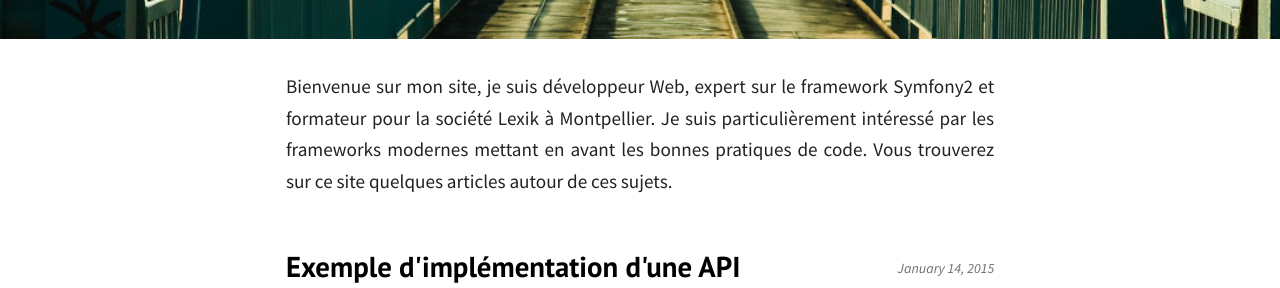
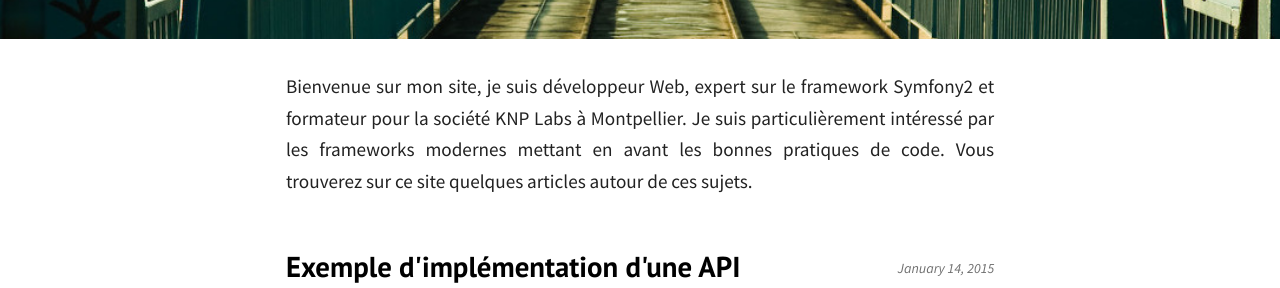
Before and after one commit to jeremyb/jeremyb.github.com, a Jekyll site: the page built from index.html, in a window 1280 px wide. Shown: the part 341-629 px from the top of the page. Built offline with Jekyll 4.4.1, drawn with Linux system fonts in a browser that asks for light colours; the list of posts is cut into pages by our own code.

Commit message:
moving from Lexik to KNP Labs, and fixed LinkedIn links

```diff
--- a/_layouts/default.html
+++ b/_layouts/default.html
@@ -98,7 +98,7 @@
                             </a>
                         </li>
                         <li>
-                            <a href="http://linkedin.com/in/jbarthe" title="LinkedIn" target="_blank">
+                            <a href="http://linkedin.com/in/jeremybarthe" title="LinkedIn" target="_blank">
                                 <i class="icon-linkedin"></i>
                             </a>
                         </li>
--- a/about/index.html
+++ b/about/index.html
@@ -8,7 +8,7 @@ image:
 <div id="about">
     <p class="overview">
         Je suis Jeremy Barthe, développeur Web, expert et formateur sur le
-        framework Symfony2. Je travaille pour la société Lexik à Montpellier.
+        framework Symfony2. Je travaille pour la société KNP Labs à Montpellier.
         Je suis particulièrement intéressé par les frameworks modernes mettant
         en avant les bonnes pratiques de code.
     </p>
@@ -51,7 +51,7 @@ image:
                     </a>
                 </li>
                 <li>
-                    <a href="http://linkedin.com/in/jbarthe" title="LinkedIn" target="_blank">
+                    <a href="http://linkedin.com/in/jeremybarthe" title="LinkedIn" target="_blank">
                         <i class="icon-linkedin"></i>
                         LinkedIn
                     </a>
--- a/index.html
+++ b/index.html
@@ -7,7 +7,7 @@ image:
 <div id="home">
     <p class="overview">
         Bienvenue sur mon site, je suis développeur Web, expert sur le framework
-        Symfony2 et formateur pour la société Lexik à Montpellier. Je suis
+        Symfony2 et formateur pour la société KNP Labs à Montpellier. Je suis
         particulièrement intéressé par les frameworks modernes mettant en avant
         les bonnes pratiques de code. Vous trouverez sur ce site quelques
         articles autour de ces sujets.
```
